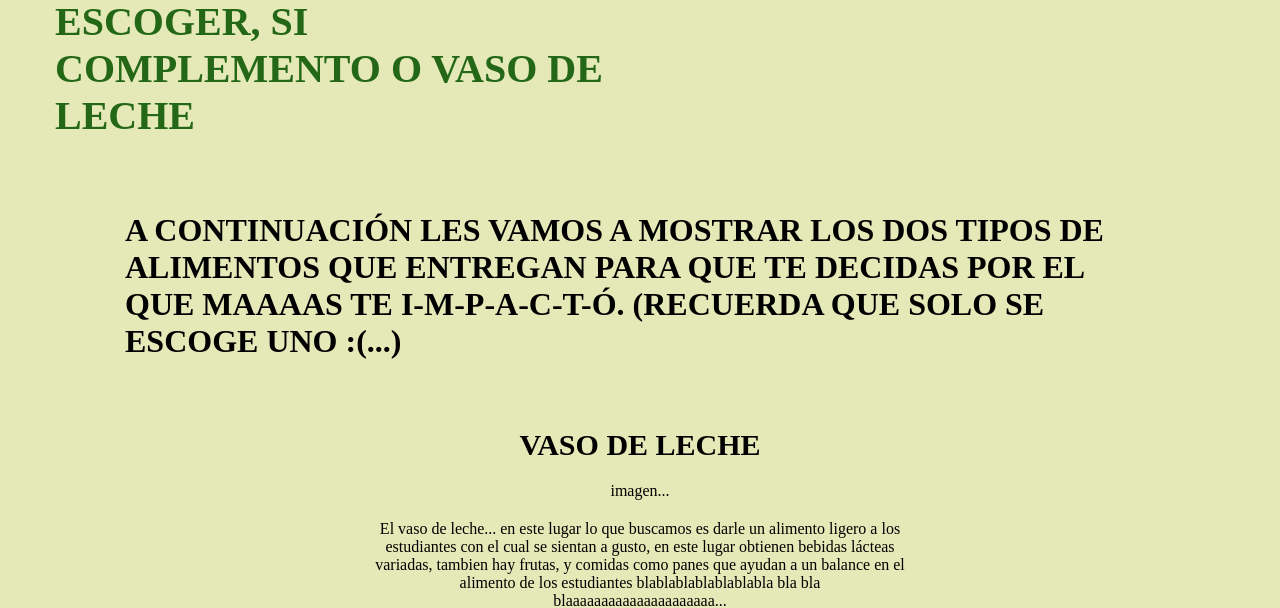
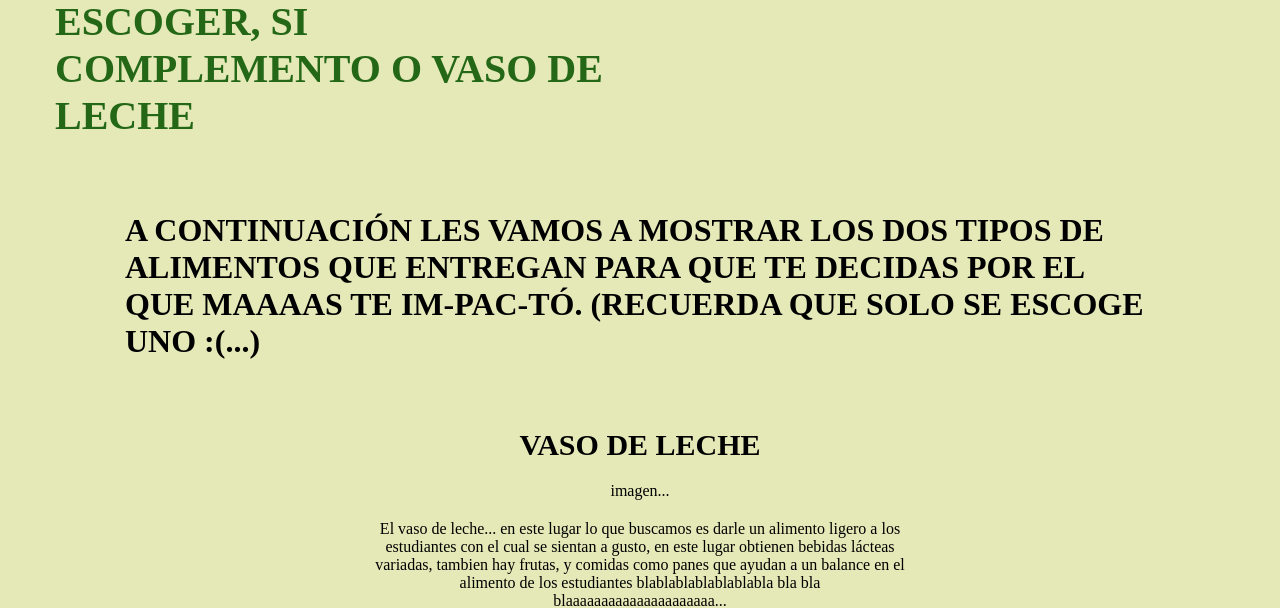
Before and after one commit to Nosebone96/Refrigerios-Lola, a Flask app: page / in a window 1280 px wide. Shown: the part 855-1463 px from the top of the page. Run offline with Flask 3, Linux system fonts and the light colour scheme.

Commit message:
Update main_html.html

```diff
--- a/app/templates/main_html.html
+++ b/app/templates/main_html.html
@@ -24,7 +24,7 @@
                     </ul>
                 </li>
                 <li><a href="Inicia_sesión.html">Inicia sesión</a></li>
-               <link rel="stylesheet" href="habiaunavez.css">
+                <li><a href= "quejas.html">Quejas</a></li>
             </ul>
         </div>
     </nav>
@@ -45,7 +45,7 @@
 
     <br>
     <h2>   a continuación les vamos a mostrar los dos tipos de alimentos que entregan para que te decidas
-        por el que maaaas te i-m-p-a-c-t-ó. (recuerda que solo se escoge uno :(...)
+        por el que maaaas te im-pac-tó. (recuerda que solo se escoge uno :(...)
        </h1>
     <br>
         </section>
```
